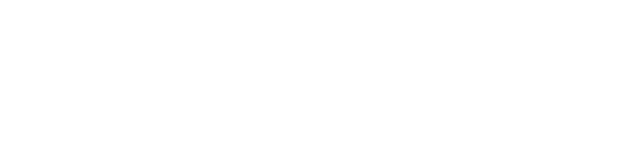
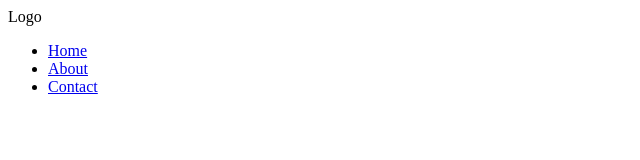
Before and after one commit to E-SD-82/git_practice, a plain HTML site: page index.html in a window 1280 px wide. Shown: the whole page, without its empty margins (0-640 px from the left). Drawn offline with Linux system fonts and the light colour scheme.

Commit message:
Added header code

```diff
--- a/index.html
+++ b/index.html
@@ -1,11 +1,20 @@
-<!DOCTYPE html>
+<!doctype html>
 <html lang="en">
-<head>
-    <meta charset="UTF-8">
-    <meta name="viewport" content="width=device-width, initial-scale=1.0">
-    <title>Document</title>
-</head>
-<body>
-
-</body>
+	<head>
+		<meta charset="UTF-8" />
+		<meta name="viewport" content="width=device-width, initial-scale=1.0" />
+		<title>Document</title>
+	</head>
+	<body>
+		<header>
+			<nav>
+				<div>Logo</div>
+				<ul>
+					<li><a href="index.html">Home</a></li>
+					<li><a href="about.html">About</a></li>
+					<li><a href="contact.html">Contact</a></li>
+				</ul>
+			</nav>
+		</header>
+	</body>
 </html>
```
